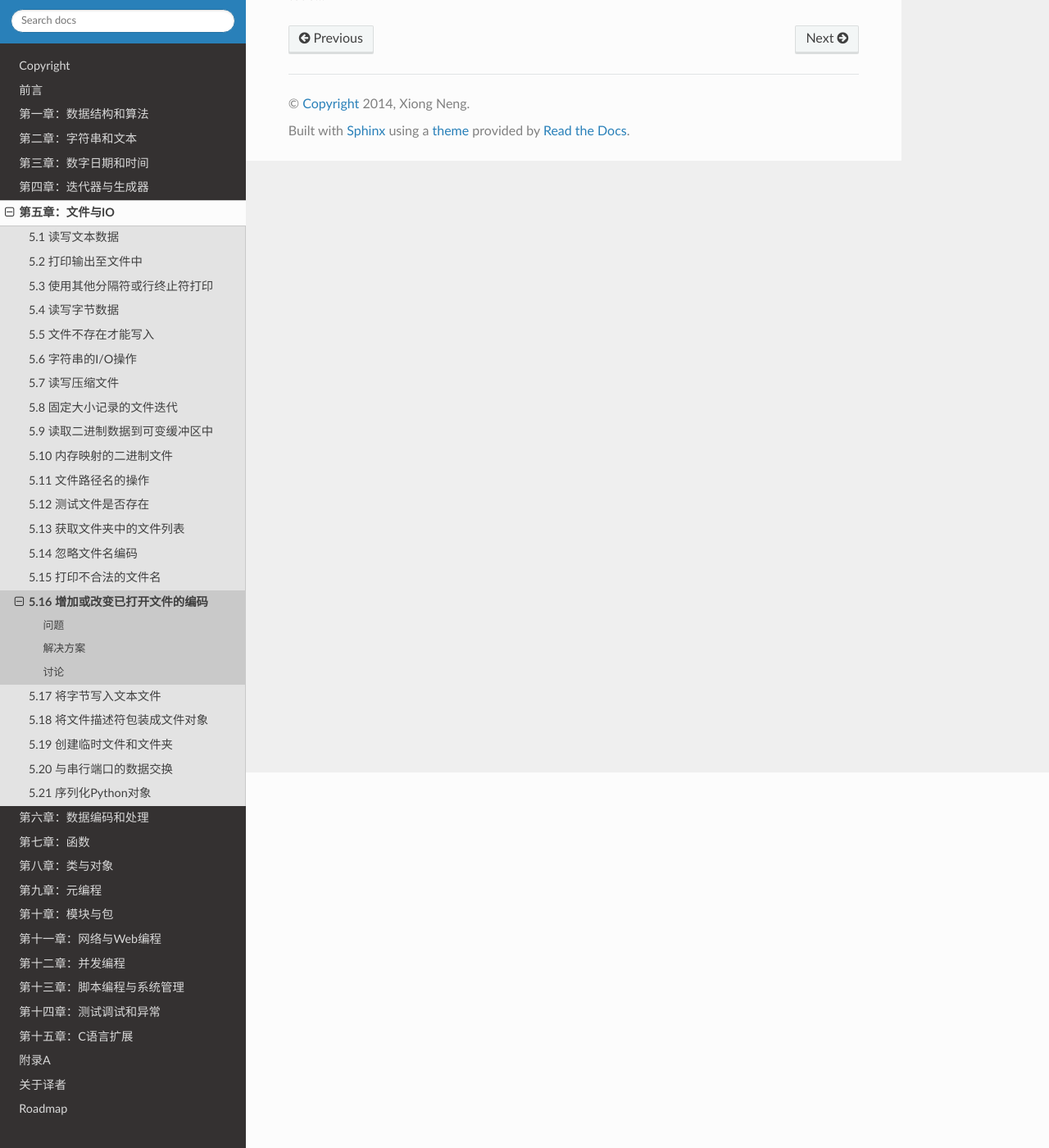
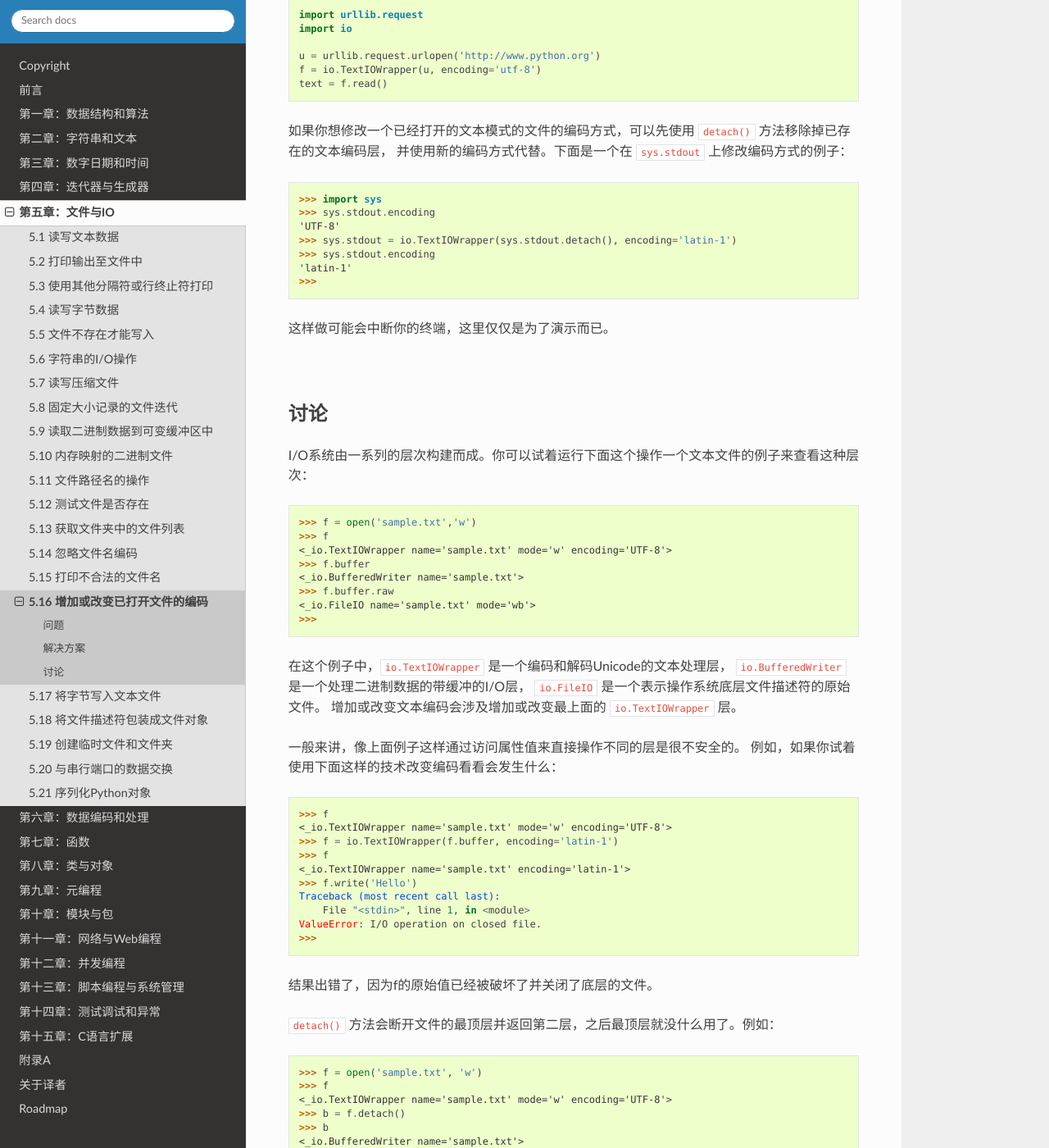
Before and after one commit to yidao620c/python3-cookbook, a Sphinx documentation site: the page built from source/c05/p16_add_change_encoding_of_already_open_file.rst, in a window 1280 px wide and 1400 px high, scrolled down 458 px. Shown: the whole window at 82% size. Built offline with Sphinx 7.4.7 and the Read the Docs theme 2.0.0, drawn with Linux system fonts in a browser that asks for light colours; some of the changed text lies outside the part shown.

Commit message:
5.16小节完成。

```diff
--- a/source/c05/p16_add_change_encoding_of_already_open_file.rst
+++ b/source/c05/p16_add_change_encoding_of_already_open_file.rst
@@ -5,14 +5,113 @@
 ----------
 问题
 ----------
-todo...
+你想在不关闭一个已打开的文件前提下增加或改变它的Unicode编码。
+
+|
 
 ----------
 解决方案
 ----------
-todo...
+如果你想给一个以二进制模式打开的文件添加Unicode编码/解码方式，
+可以使用 ``io.TextIOWrapper()`` 对象包装它。比如：
+
+.. code-block:: python
+
+    import urllib.request
+    import io
+
+    u = urllib.request.urlopen('http://www.python.org')
+    f = io.TextIOWrapper(u, encoding='utf-8')
+    text = f.read()
+
+如果你想修改一个已经打开的文本模式的文件的编码方式，可以先使用 ``detach()`` 方法移除掉已存在的文本编码层，
+并使用新的编码方式代替。下面是一个在 ``sys.stdout`` 上修改编码方式的例子：
+
+.. code-block:: python
+
+    >>> import sys
+    >>> sys.stdout.encoding
+    'UTF-8'
+    >>> sys.stdout = io.TextIOWrapper(sys.stdout.detach(), encoding='latin-1')
+    >>> sys.stdout.encoding
+    'latin-1'
+    >>>
+
+这样做可能会中断你的终端，这里仅仅是为了演示而已。
+
+|
 
 ----------
 讨论
 ----------
-todo...
+I/O系统由一系列的层次构建而成。你可以试着运行下面这个操作一个文本文件的例子来查看这种层次：
+
+.. code-block:: python
+
+    >>> f = open('sample.txt','w')
+    >>> f
+    <_io.TextIOWrapper name='sample.txt' mode='w' encoding='UTF-8'>
+    >>> f.buffer
+    <_io.BufferedWriter name='sample.txt'>
+    >>> f.buffer.raw
+    <_io.FileIO name='sample.txt' mode='wb'>
+    >>>
+
+在这个例子中，``io.TextIOWrapper`` 是一个编码和解码Unicode的文本处理层，
+``io.BufferedWriter`` 是一个处理二进制数据的带缓冲的I/O层，
+``io.FileIO`` 是一个表示操作系统底层文件描述符的原始文件。
+增加或改变文本编码会涉及增加或改变最上面的 ``io.TextIOWrapper`` 层。
+
+一般来讲，像上面例子这样通过访问属性值来直接操作不同的层是很不安全的。
+例如，如果你试着使用下面这样的技术改变编码看看会发生什么：
+
+.. code-block:: python
+
+    >>> f
+    <_io.TextIOWrapper name='sample.txt' mode='w' encoding='UTF-8'>
+    >>> f = io.TextIOWrapper(f.buffer, encoding='latin-1')
+    >>> f
+    <_io.TextIOWrapper name='sample.txt' encoding='latin-1'>
+    >>> f.write('Hello')
+    Traceback (most recent call last):
+        File "<stdin>", line 1, in <module>
+    ValueError: I/O operation on closed file.
+    >>>
+
+结果出错了，因为f的原始值已经被破坏了并关闭了底层的文件。
+
+``detach()`` 方法会断开文件的最顶层并返回第二层，之后最顶层就没什么用了。例如：
+
+.. code-block:: python
+
+    >>> f = open('sample.txt', 'w')
+    >>> f
+    <_io.TextIOWrapper name='sample.txt' mode='w' encoding='UTF-8'>
+    >>> b = f.detach()
+    >>> b
+    <_io.BufferedWriter name='sample.txt'>
+    >>> f.write('hello')
+    Traceback (most recent call last):
+        File "<stdin>", line 1, in <module>
+    ValueError: underlying buffer has been detached
+    >>>
+
+一旦断开最顶层后，你就可以给返回结果添加一个新的最顶层。比如：
+
+.. code-block:: python
+
+    >>> f = io.TextIOWrapper(b, encoding='latin-1')
+    >>> f
+    <_io.TextIOWrapper name='sample.txt' encoding='latin-1'>
+    >>>
+
+尽管已经向你演示了改变编码的方法，
+但是你还可以利用这种技术来改变文件行处理、错误机制以及文件处理的其他方面。例如：
+
+.. code-block:: python
+
+    >>> sys.stdout = io.TextIOWrapper(sys.stdout.detach(), encoding='ascii',
+    ...                             errors='xmlcharrefreplace')
+    >>> print('Jalape\u00f1o')
+    Jalape&#241;o
+    >>>
```
Also changed, not shown: 1 other file.
